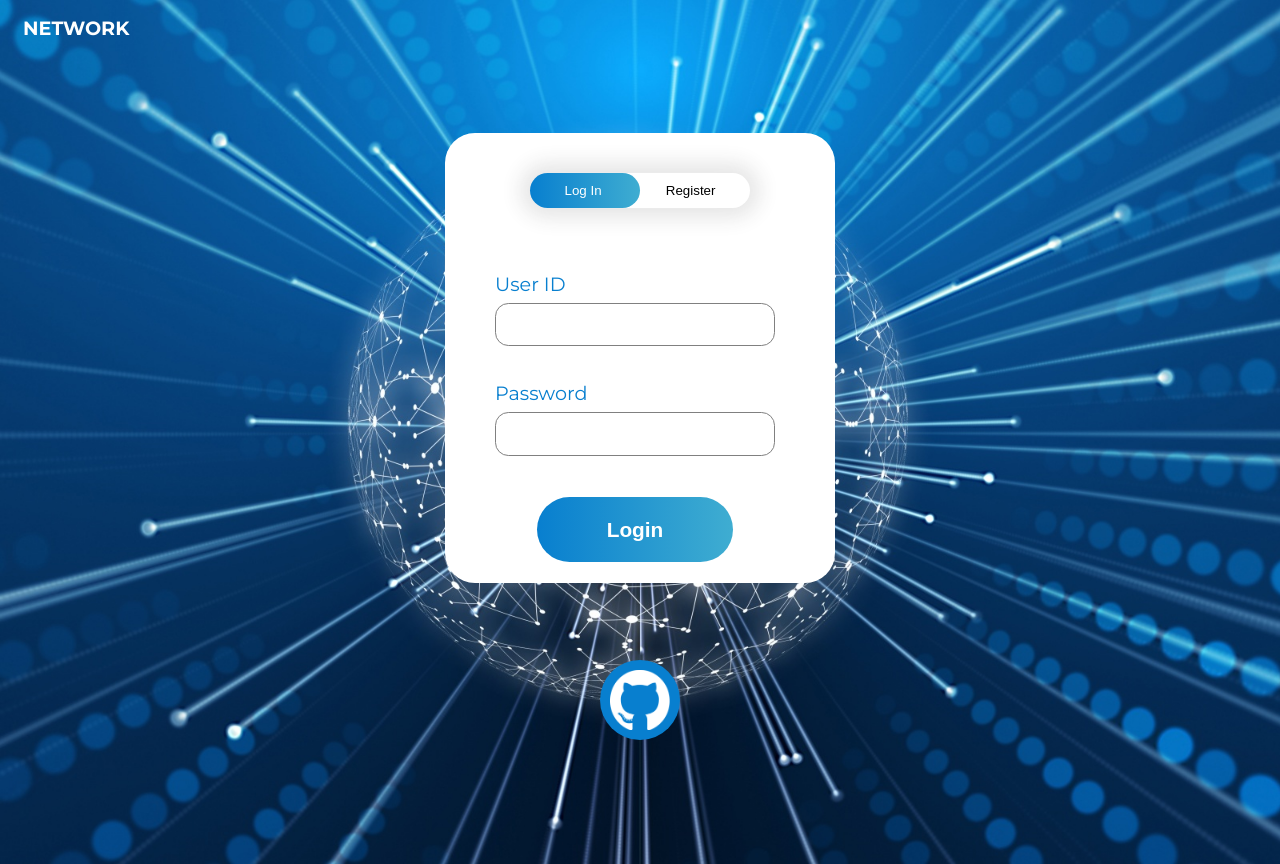
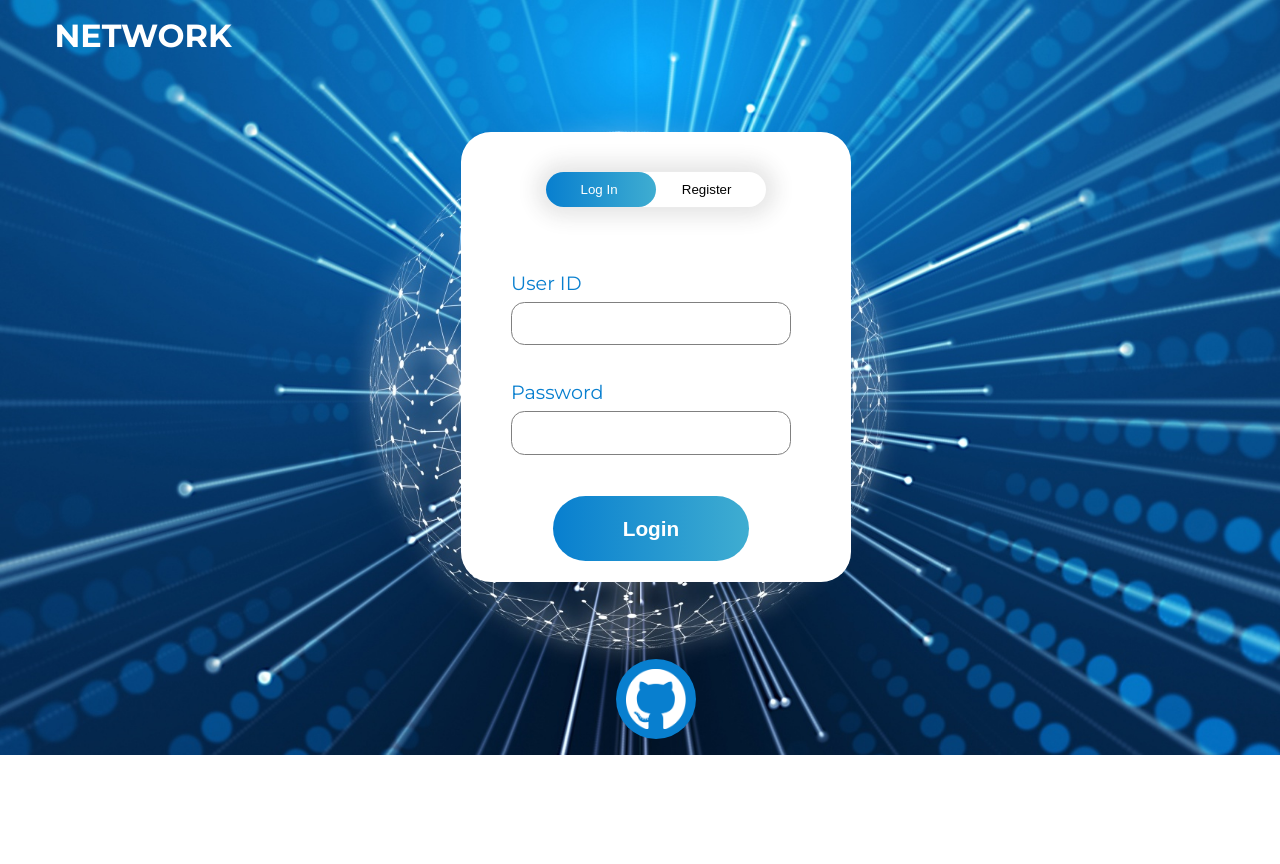
Before and after one commit to DylanEngle/COP4331-POOSD-Group16, a PHP site: page / in a window 1280 px wide. After the commit the page ends 755 px from the top, so only its background shows below. Run offline with PHP 8.4, Linux system fonts and the light colour scheme.

Commit message:
Fixed Login Background

```diff
--- a/css/main.css
+++ b/css/main.css
@@ -5,26 +5,23 @@ body {
     margin: 0;
 }
 
-.hero-bg {
+.app {
     height: 100%;
     width: 100%;
     background-image: url('../images/network.jpeg');
     background-position: center;
     background-size: cover;
-    position: absolute;
-    padding-bottom: 4em;
+    background-attachment: fixed;
     text-align: center;
+    padding: 1em;
 }
 
-header {
-    padding: 1em 0;
-}
 
 #network {
     color: white;
     text-decoration: none;
     font-weight: bold;
-    font-size: 1.2rem;
+    font-size: 2rem;
     text-transform: uppercase;
 }
 
--- a/index.html
+++ b/index.html
@@ -11,7 +11,7 @@
 </head>
 
 <body>
-    <div class="hero-bg">
+    <div class="app">
         <header>
             <a href="#" id="network">Network</a>
         </header>
```
